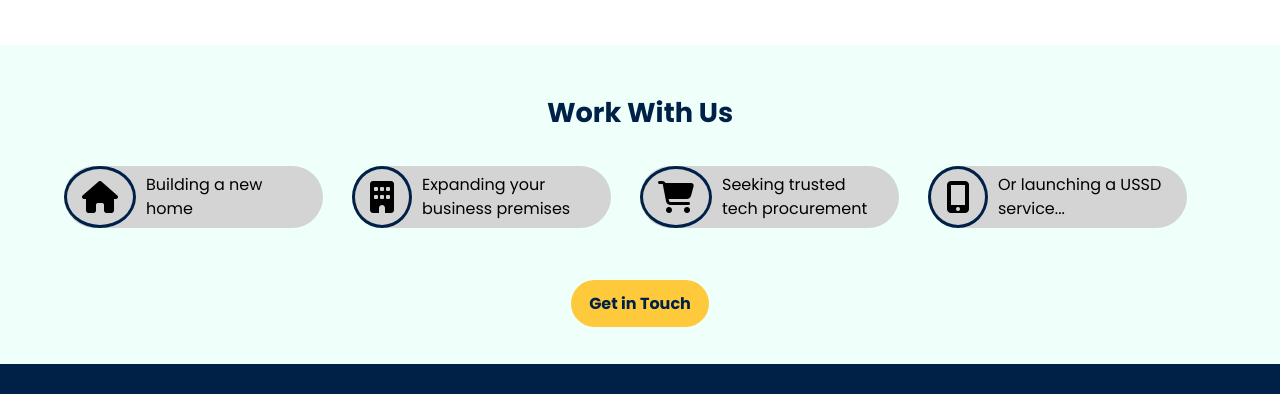
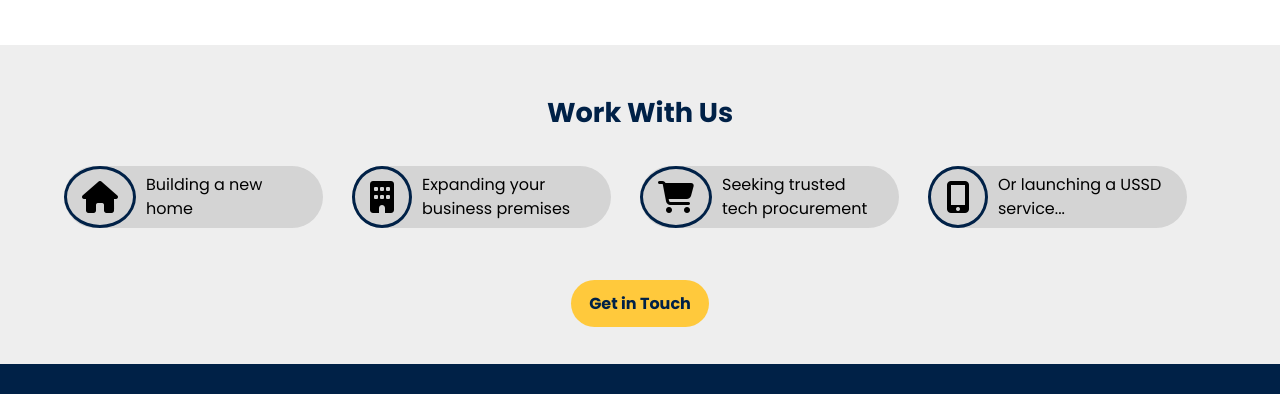
Before and after one commit to codeera-x/coast-infrastucture, a plain HTML site: page aboutus.html in a window 1280 px wide. Shown: the part 3687-4081 px from the top of the page. Drawn offline with nearby package versions, Linux system fonts and the light colour scheme.

Commit message:
bg-color

```diff
--- a/css/style.css
+++ b/css/style.css
@@ -1170,7 +1170,7 @@ input::placeholder {
 
 /* Work with us section starts here */
 .work-with-us{
-  background-color: #effff9;
+  background-color: #eeeeee;
 }
 
 .work-with-cards{
```
